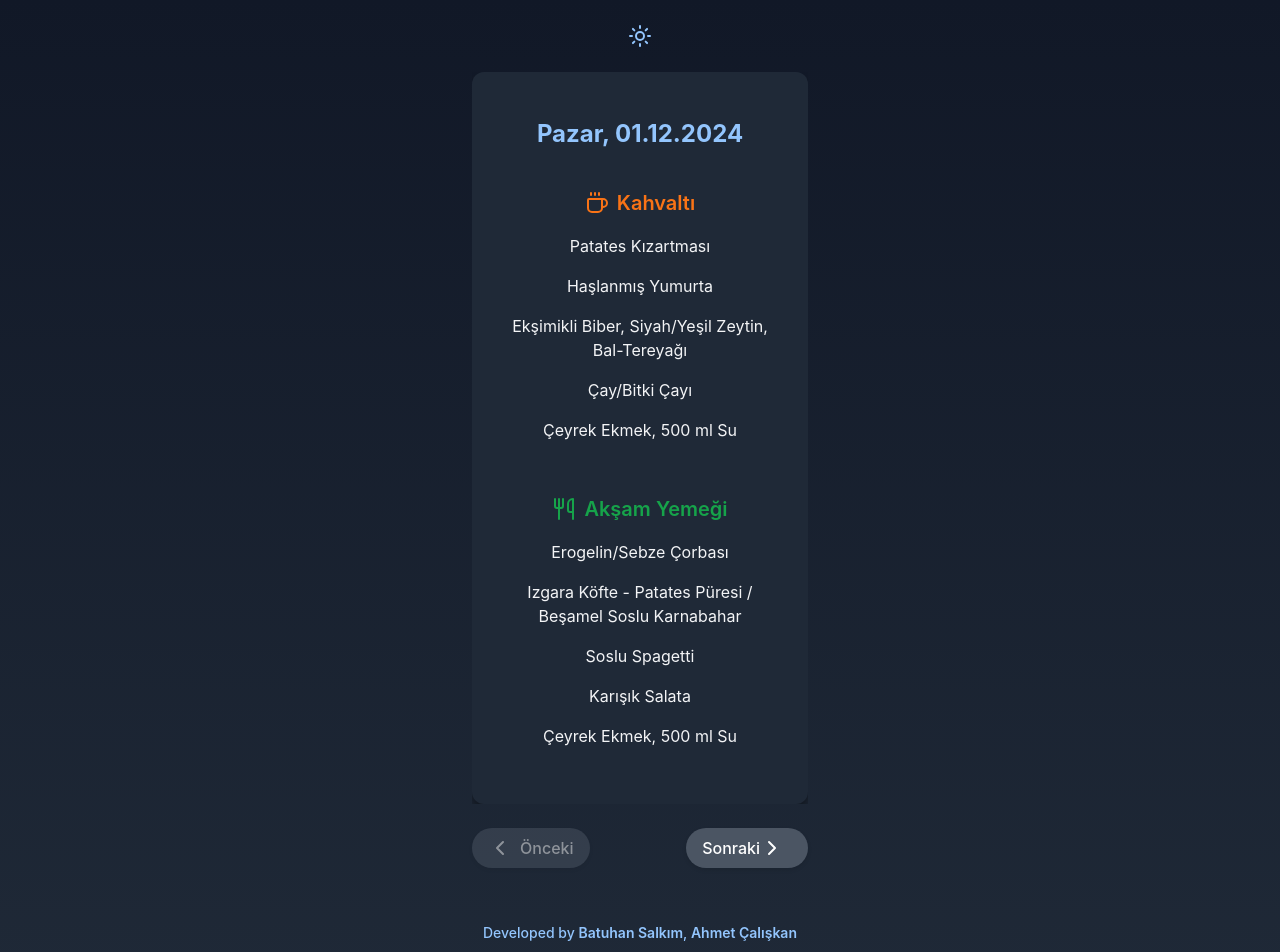
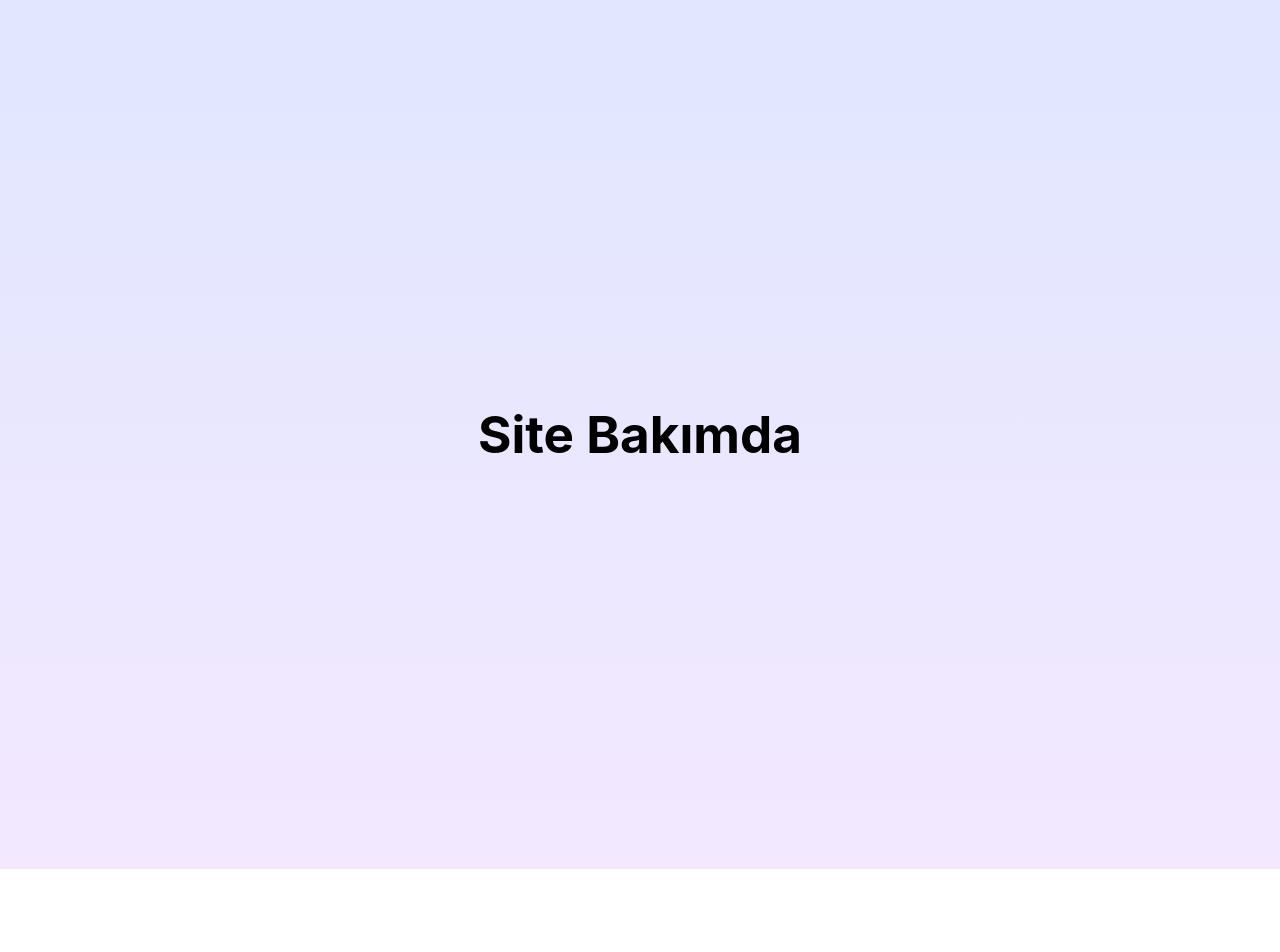
Before and after one commit to yusufuyar01/kyk_yemek_kahvalti, a React (Vite) app in the folder kykyemek/: page / in a window 1280 px wide. Shown: the top 952 px of the page. After the commit the page ends 869 px from the top, so only its background shows below. Built offline with nearby package versions, Linux system fonts and the light colour scheme.

Commit message:
Update App.jsx

```diff
--- a/kykyemek/src/App.jsx
+++ b/kykyemek/src/App.jsx
@@ -1,195 +1,10 @@
-import React, { useState, useEffect } from "react";
-import { useSwipeable } from "react-swipeable";
-import {
-  ChevronLeft,
-  ChevronRight,
-  Coffee,
-  Utensils,
-  Sun,
-  Moon,
-} from "lucide-react";
+import React from "react";
 import "./MobileMealPlanner.css";
 
-//DayComponent Bileşeni
-const DayComponent = ({ data, animationClass }) => (
-  <div className={`day-component ${animationClass}`}>
-    <h2 className="day-title">
-      {data.gun}, {data.tarih}
-    </h2>
-    <div className="meal-section">
-      <h3 className="meal-title breakfast">
-        <Coffee className="meal-icon" /> Kahvaltı
-      </h3>
-      <p className="meal-text">{data.kahvalti.ana_urun}</p>
-      <p className="meal-text">{data.kahvalti.ana_urun2}</p>
-      {/* Burada join ile diziyi birleştiriyoruz. Eğer kahvaltilik undefined olursa hata vermemesi için kontrol ekledim. */}
-      <p className="meal-text">
-        {Array.isArray(data.kahvalti.kahvaltilik)
-          ? data.kahvalti.kahvaltilik.join(", ")
-          : ""}
-      </p>
-      <p className="drink-text">{data.kahvalti.icecek}</p>
-      <p className="meal-text">
-        {data.kahvalti.ekmek}, {data.kahvalti.su}
-      </p>
-    </div>
-    <div className="meal-section">
-      <h3 className="meal-title dinner">
-        <Utensils className="meal-icon" />
-        Akşam Yemeği
-      </h3>
-      <p className="meal-text">{data.ogle_aksam.corba}</p>
-      <p className="meal-text">{data.ogle_aksam.ana_yemek}</p>
-      <p className="meal-text">{data.ogle_aksam.yardimci_yemek}</p>
-      <p className="meal-text">{data.ogle_aksam.ek}</p>
-      <p className="meal-text">
-        {data.ogle_aksam.ekmek}, {data.ogle_aksam.su}
-      </p>
-    </div>
-  </div>
-);
-
-export default function MobileMealPlanner() {
-  const [mealPlan, setMealPlan] = useState([]);
-  const [currentIndex, setCurrentIndex] = useState(0);
-  const [startIndex, setStartIndex] = useState(0);
-  const [isDarkMode, setIsDarkMode] = useState(() => {
-    return (
-      localStorage.getItem("theme") === "dark" ||
-      localStorage.getItem("theme") === null
-    );
-  });
-  const [animationClass, setAnimationClass] = useState("");
-  const [alertMessage, setAlertMessage] = useState("");
-
-  // Tema güncellemesi için useEffect
-  useEffect(() => {
-    document.documentElement.setAttribute(
-      "data-theme",
-      isDarkMode ? "dark" : "light"
-    );
-    localStorage.setItem("theme", isDarkMode ? "dark" : "light");
-  }, [isDarkMode]);
-
-  // Verileri çekmek için useEffect
-  useEffect(() => {
-    fetch("/aralik.json")
-      .then((response) => response.json())
-      .then((data) => {
-        setMealPlan(data.aralik_2024);
-
-        const today = new Date();
-        const todayString = today.toLocaleDateString("tr-TR", {
-          day: "2-digit",
-          month: "2-digit",
-          year: "numeric",
-        });
-
-        const todayIndex = data.aralik_2024.findIndex(
-          (day) => day.tarih === todayString
-        );
-
-        const initialIndex = todayIndex >= 0 ? todayIndex : 0;
-        setCurrentIndex(initialIndex);
-        setStartIndex(initialIndex);
-      })
-      .catch((error) => console.error("Error fetching meal plan:", error));
-  }, []);
-
-  // Gezinme fonksiyonu
-  const handleNavigation = (direction) => {
-    setAnimationClass(
-      direction === "next" ? "slide-out-left" : "slide-out-right"
-    );
-    setTimeout(() => {
-      setCurrentIndex((prev) => {
-        const newIndex = direction === "next" ? prev + 1 : prev - 1;
-
-        const maxForward = Math.min(startIndex + 5, mealPlan.length - 1);
-        const maxBackward = Math.max(startIndex - 5, 0);
-
-        if (newIndex > maxForward) {
-          setAlertMessage("En fazla 5 gün sonraki yemeği görebilirsiniz.");
-          return prev;
-        } else if (newIndex < maxBackward) {
-          setAlertMessage("En fazla 5 gün önceki yemeği görebilirsiniz.");
-          return prev;
-        }
-
-        setAlertMessage("");
-        return newIndex;
-      });
-      setAnimationClass(
-        direction === "next" ? "slide-in-right" : "slide-in-left"
-      );
-    }, 300);
-  };
-
-  const handlers = useSwipeable({
-    onSwipedLeft: () => handleNavigation("next"),
-    onSwipedRight: () => handleNavigation("prev"),
-    preventDefaultTouchmoveEvent: true,
-    trackMouse: true,
-  });
-
+export default function MaintenancePage() {
   return (
-    <div className="meal-planner">
-      <div className="theme-toggle" onClick={() => setIsDarkMode(!isDarkMode)}>
-        {isDarkMode ? (
-          <Sun className="theme-toggle-icon" />
-        ) : (
-          <Moon className="theme-toggle-icon" />
-        )}
-      </div>
-
-      <div className="planner-container" {...handlers}>
-        {mealPlan.length > 0 && (
-          <DayComponent
-            data={mealPlan[currentIndex]}
-            animationClass={animationClass}
-          />
-        )}
-      </div>
-
-      {alertMessage && (
-        <div className="alert-message">
-          <p>{alertMessage}</p>
-        </div>
-      )}
-
-      <div className="navigation-buttons">
-        <button
-          className="nav-button"
-          onClick={() => handleNavigation("prev")}
-          disabled={currentIndex <= Math.max(startIndex - 5, 0)}
-        >
-          <ChevronLeft className="button-icon" />
-          Önceki
-        </button>
-        <button
-          className="nav-button"
-          onClick={() => handleNavigation("next")}
-          disabled={
-            currentIndex >= Math.min(startIndex + 5, mealPlan.length - 1)
-          }
-        >
-          Sonraki
-          <ChevronRight className="button-icon" />
-        </button>
-      </div>
-
-      <div className="developer-credit">
-        <p>
-          Developed by{" "}
-          <a target="_blank" href="https://www.linkedin.com/in/batuhanslkmm/">
-            Batuhan Salkım
-          </a>
-          ,{" "}
-          <a target="_blank" href="https://www.linkedin.com/in/ahmetcaliskann/">
-            Ahmet Çalışkan
-          </a>
-        </p>
-      </div>
+    <div className="maintenance-container">
+      <h1 className="maintenance-message">Site Bakımda</h1>
     </div>
   );
 }
```
